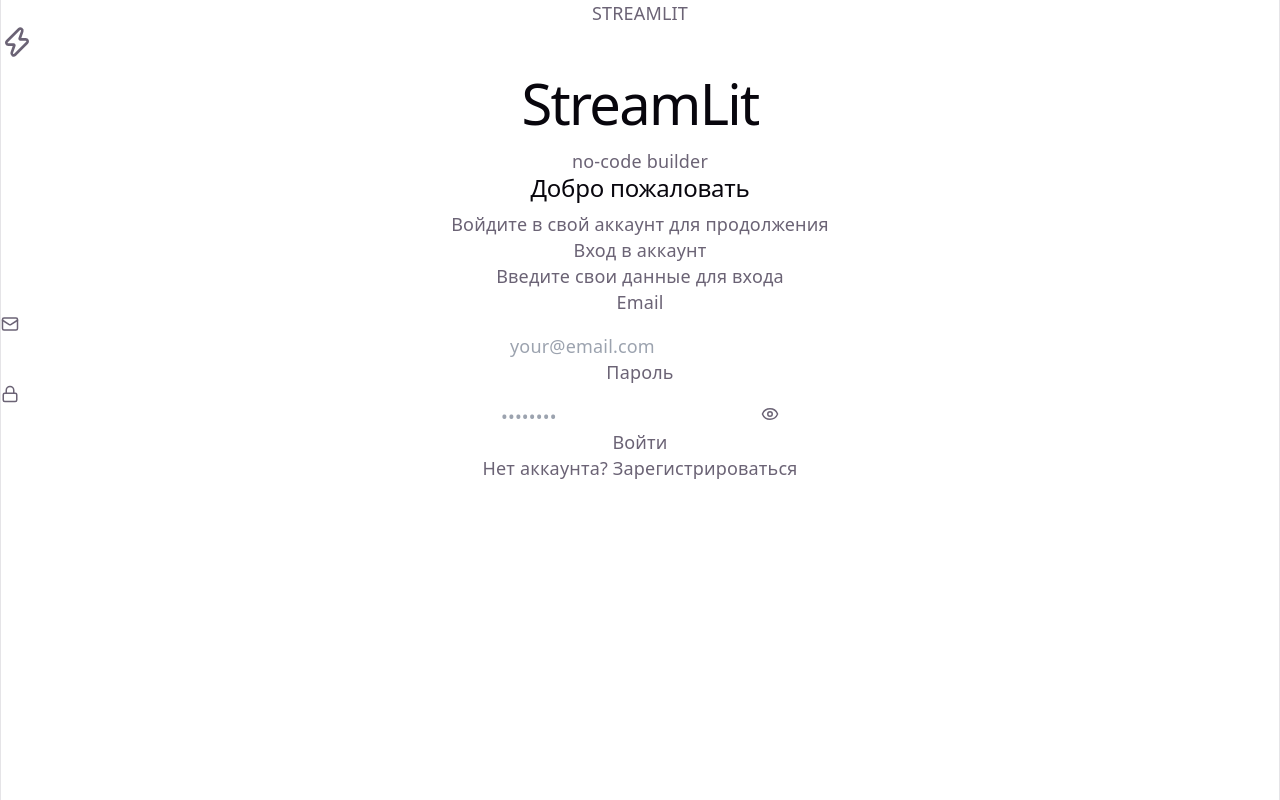
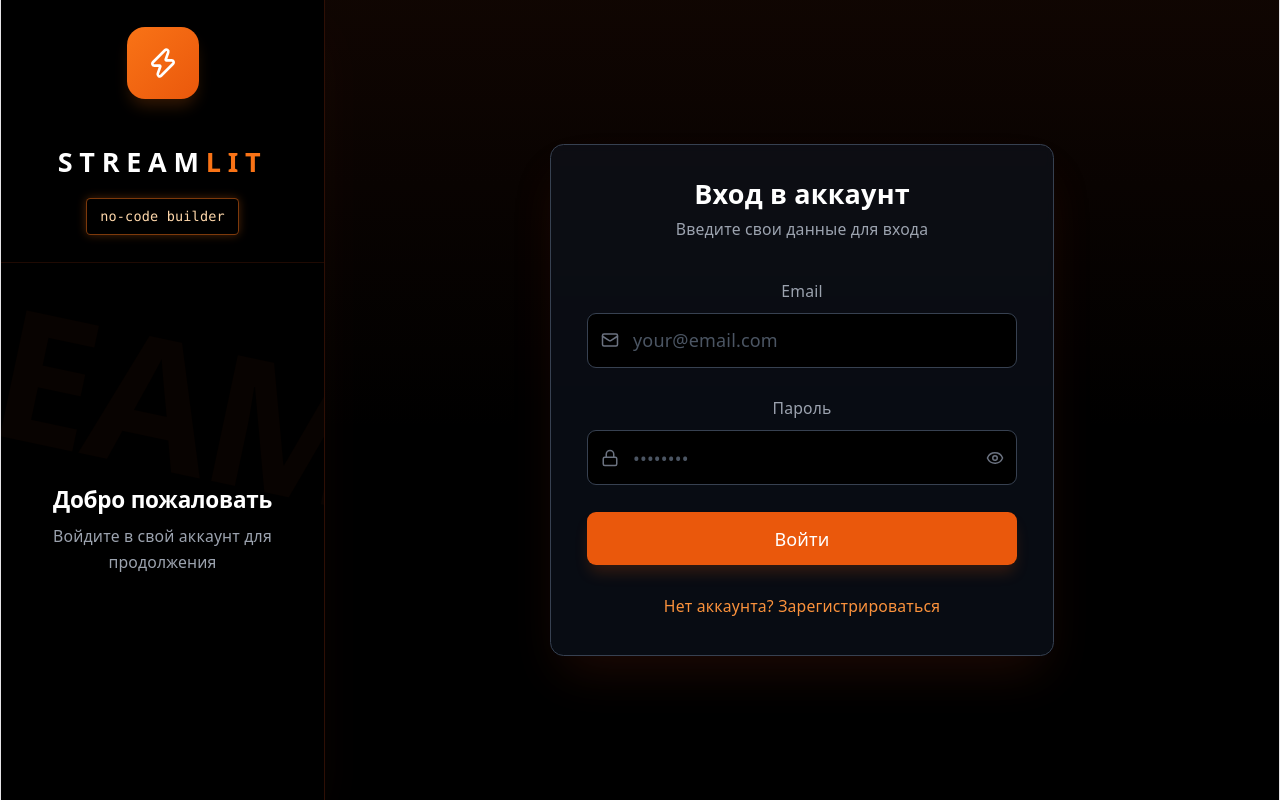
Before and after one commit to AlexFeed/streamlit_project, a React (Vite) app: page /auth in a window 1280 px wide. Built offline with nearby package versions, Linux system fonts and the light colour scheme.

Commit message:
style moved to css file

```diff
--- /dev/null
+++ b/src/pages/AuthPage/AuthPage.css
@@ -0,0 +1,283 @@
+/* AuthPage.css */
+
+.auth-page {
+  display: flex;
+  height: 100vh;
+  background-color: #000000;
+  color: #ffffff;
+  font-family: ui-sans-serif, system-ui, -apple-system, BlinkMacSystemFont, "Segoe UI", Roboto, "Helvetica Neue", Arial, "Noto Sans", sans-serif, "Apple Color Emoji", "Segoe UI Emoji", "Segoe UI Symbol", "Noto Color Emoji";
+  overflow: hidden;
+}
+
+.auth-page::selection {
+  background-color: #f97316;
+  color: #ffffff;
+}
+
+.main-area {
+  flex: 1 1 0%;
+  display: flex;
+  flex-direction: column;
+  position: relative;
+  min-width: 0;
+}
+
+.gradient-bg {
+  position: absolute;
+  top: 0;
+  left: 0;
+  width: 100%;
+  height: 24rem;
+  background: linear-gradient(to bottom, rgba(154, 52, 18, 0.1), transparent);
+  pointer-events: none;
+  z-index: 0;
+}
+
+.main-content {
+  flex: 1 1 0%;
+  display: flex;
+  align-items: center;
+  justify-content: center;
+  padding: 2rem;
+  position: relative;
+  z-index: 10;
+}
+
+/* Sidebar styles */
+.sidebar {
+  width: 18rem;
+  background-color: #000000;
+  border-right: 1px solid rgba(154, 52, 18, 0.3);
+  display: flex;
+  flex-direction: column;
+  position: relative;
+  overflow: hidden;
+  height: 100%;
+  box-shadow: 0 25px 50px -12px rgba(154, 52, 18, 0.1);
+}
+
+.background-text {
+  position: absolute;
+  inset: 0;
+  display: flex;
+  align-items: center;
+  justify-content: center;
+  pointer-events: none;
+  z-index: 0;
+}
+
+.background-text span {
+  font-size: 10rem;
+  font-weight: 900;
+  color: rgba(154, 52, 18, 0.05);
+  transform: rotate(12deg);
+  user-select: none;
+  white-space: nowrap;
+  letter-spacing: -0.025em;
+}
+
+.logo-section {
+  position: relative;
+  z-index: 10;
+  padding: 1.5rem;
+  display: flex;
+  flex-direction: column;
+  align-items: center;
+  border-bottom: 1px solid rgba(154, 52, 18, 0.2);
+}
+
+.logo-icon {
+  width: 4rem;
+  height: 4rem;
+  background: linear-gradient(to bottom right, #f97316, #ea580c);
+  border-radius: 1rem;
+  display: flex;
+  align-items: center;
+  justify-content: center;
+  box-shadow: 0 10px 15px -3px rgba(249, 115, 22, 0.2);
+  margin-bottom: 1rem;
+}
+
+.logo-text {
+  font-size: 1.5rem;
+  font-weight: 700;
+  color: #ffffff;
+  letter-spacing: 0.25em;
+  text-transform: uppercase;
+  margin-bottom: 0.25rem;
+}
+
+.logo-text span {
+  color: #f97316;
+}
+
+.badge {
+  margin-top: 1rem;
+  display: flex;
+  align-items: center;
+  gap: 0.5rem;
+  padding: 0.25rem 0.75rem;
+  border-radius: 0.25rem;
+  background-color: rgba(0, 0, 0, 0.5);
+  border: 1px solid rgba(249, 115, 22, 0.5);
+  box-shadow: 0 0 10px rgba(249, 115, 22, 0.3);
+  backdrop-filter: blur(4px);
+}
+
+.badge-text {
+  font-size: 0.75rem;
+  font-family: ui-monospace, SFMono-Regular, "SF Mono", Monaco, Consolas, "Liberation Mono", "Courier New", monospace;
+  color: #fed7aa;
+}
+
+.welcome-section {
+  position: relative;
+  z-index: 10;
+  flex: 1 1 0%;
+  display: flex;
+  flex-direction: column;
+  justify-content: center;
+  padding: 1.5rem;
+}
+
+.welcome-content {
+  text-align: center;
+}
+
+.welcome-title {
+  font-size: 1.25rem;
+  font-weight: 700;
+  color: #ffffff;
+  margin-bottom: 0.5rem;
+}
+
+.welcome-subtitle {
+  color: #9ca3af;
+  font-size: 0.875rem;
+}
+
+/* AuthForm styles */
+.form-container {
+  width: 100%;
+  max-width: 28rem;
+}
+
+.form-wrapper {
+  background-color: rgba(17, 24, 39, 0.5);
+  border: 1px solid #374151;
+  border-radius: 0.75rem;
+  box-shadow: 0 25px 50px -12px rgba(154, 52, 18, 0.2);
+  padding: 2rem;
+  backdrop-filter: blur(4px);
+}
+
+.form-header {
+  text-align: center;
+  margin-bottom: 2rem;
+}
+
+.form-title {
+  font-size: 1.5rem;
+  font-weight: 700;
+  color: #ffffff;
+  margin-bottom: 0.5rem;
+}
+
+.form-subtitle {
+  color: #9ca3af;
+  font-size: 0.875rem;
+}
+
+.form {
+  display: flex;
+  flex-direction: column;
+  gap: 1.5rem;
+}
+
+.input-label {
+  display: block;
+  font-size: 0.875rem;
+  font-weight: 500;
+  color: #9ca3af;
+  margin-bottom: 0.5rem;
+}
+
+.input-wrapper {
+  position: relative;
+}
+
+.input-icon {
+  position: absolute;
+  left: 0.75rem;
+  top: 50%;
+  transform: translateY(-50%);
+  color: #6b7280;
+}
+
+.input-field {
+  width: 100%;
+  background-color: #000000;
+  border: 1px solid #374151;
+  color: #ffffff;
+  padding: 0.75rem 1rem 0.75rem 2.5rem;
+  border-radius: 0.5rem;
+  transition: all 0.15s ease-in-out;
+}
+
+.input-field:focus {
+  outline: none;
+  box-shadow: 0 0 0 2px #f97316;
+  border-color: transparent;
+}
+
+.input-field::placeholder {
+  color: #4b5563;
+}
+
+.password-input {
+  padding-right: 3rem;
+}
+
+.password-toggle {
+  position: absolute;
+  right: 0.75rem;
+  top: 50%;
+  transform: translateY(-50%);
+  color: #6b7280;
+  transition: color 0.15s ease-in-out;
+}
+
+.password-toggle:hover {
+  color: #d1d5db;
+}
+
+.submit-button {
+  width: 100%;
+  background-color: #ea580c;
+  color: #ffffff;
+  padding: 0.75rem;
+  border-radius: 0.5rem;
+  font-weight: 500;
+  transition: all 0.15s ease-in-out;
+  box-shadow: 0 10px 15px -3px rgba(234, 88, 12, 0.2);
+}
+
+.submit-button:hover {
+  background-color: #dc2626;
+  box-shadow: 0 10px 15px -3px rgba(234, 88, 12, 0.3);
+}
+
+.switch-container {
+  text-align: center;
+  margin-top: 1.5rem;
+}
+
+.switch-button {
+  color: #fb923c;
+  font-size: 0.875rem;
+  transition: color 0.15s ease-in-out;
+}
+
+.switch-button:hover {
+  color: #fdba74;
+}
--- a/src/pages/AuthPage/components/AuthForm.jsx
+++ b/src/pages/AuthPage/components/AuthForm.jsx
@@ -3,70 +3,70 @@
 
 const AuthForm = ({ isLogin, showPassword, setShowPassword, formData, handleInputChange, handleSubmit, setIsLogin }) => {
   return (
-    <div className="w-full max-w-md">
+    <div className="form-container">
       {/* Форма */}
-      <div className="bg-gray-900/50 border border-gray-700 rounded-xl shadow-2xl shadow-orange-900/20 p-8 backdrop-blur-sm">
-        <div className="text-center mb-8">
-          <h3 className="text-2xl font-bold text-white mb-2">
+      <div className="form-wrapper">
+        <div className="form-header">
+          <h3 className="form-title">
             {isLogin ? 'Вход в аккаунт' : 'Регистрация'}
           </h3>
-          <p className="text-gray-400 text-sm">
+          <p className="form-subtitle">
             {isLogin ? 'Введите свои данные для входа' : 'Заполните форму для создания аккаунта'}
           </p>
         </div>
 
-        <form onSubmit={handleSubmit} className="space-y-6">
+        <form onSubmit={handleSubmit} className="form">
           {!isLogin && (
-            <div>
-              <label className="block text-sm font-medium text-gray-400 mb-2">Имя</label>
-              <div className="relative">
-                <User className="absolute left-3 top-1/2 transform -translate-y-1/2 text-gray-500" size={18} />
+            <div className="input-group">
+              <label className="input-label">Имя</label>
+              <div className="input-wrapper">
+                <User className="input-icon" size={18} />
                 <input
                   type="text"
                   name="name"
                   value={formData.name}
                   onChange={handleInputChange}
                   placeholder="Ваше имя"
-                  className="w-full bg-black border border-gray-700 text-white pl-10 pr-4 py-3 rounded-lg focus:outline-none focus:ring-2 focus:ring-orange-500 focus:border-transparent transition-all placeholder-gray-600"
+                  className="input-field"
                   required={!isLogin}
                 />
               </div>
             </div>
           )}
 
-          <div>
-            <label className="block text-sm font-medium text-gray-400 mb-2">Email</label>
-            <div className="relative">
-              <Mail className="absolute left-3 top-1/2 transform -translate-y-1/2 text-gray-500" size={18} />
+          <div className="input-group">
+            <label className="input-label">Email</label>
+            <div className="input-wrapper">
+              <Mail className="input-icon" size={18} />
               <input
                 type="email"
                 name="email"
                 value={formData.email}
                 onChange={handleInputChange}
                 placeholder="your@email.com"
-                className="w-full bg-black border border-gray-700 text-white pl-10 pr-4 py-3 rounded-lg focus:outline-none focus:ring-2 focus:ring-orange-500 focus:border-transparent transition-all placeholder-gray-600"
+                className="input-field"
                 required
               />
             </div>
           </div>
 
-          <div>
-            <label className="block text-sm font-medium text-gray-400 mb-2">Пароль</label>
-            <div className="relative">
-              <Lock className="absolute left-3 top-1/2 transform -translate-y-1/2 text-gray-500" size={18} />
+          <div className="input-group">
+            <label className="input-label">Пароль</label>
+            <div className="input-wrapper">
+              <Lock className="input-icon" size={18} />
               <input
                 type={showPassword ? 'text' : 'password'}
                 name="password"
                 value={formData.password}
                 onChange={handleInputChange}
                 placeholder="••••••••"
-                className="w-full bg-black border border-gray-700 text-white pl-10 pr-12 py-3 rounded-lg focus:outline-none focus:ring-2 focus:ring-orange-500 focus:border-transparent transition-all placeholder-gray-600"
+                className="input-field password-input"
                 required
               />
               <button
                 type="button"
                 onClick={() => setShowPassword(!showPassword)}
-                className="absolute right-3 top-1/2 transform -translate-y-1/2 text-gray-500 hover:text-gray-300 transition-colors"
+                className="password-toggle"
               >
                 {showPassword ? <EyeOff size={18} /> : <Eye size={18} />}
               </button>
@@ -75,16 +75,16 @@
 
           <button
             type="submit"
-            className="w-full bg-orange-600 hover:bg-orange-700 text-white py-3 rounded-lg font-medium transition-all shadow-lg shadow-orange-600/20 hover:shadow-orange-600/30"
+            className="submit-button"
           >
             {isLogin ? 'Войти' : 'Создать аккаунт'}
           </button>
         </form>
 
-        <div className="text-center mt-6">
+        <div className="switch-container">
           <button
             onClick={() => setIsLogin(!isLogin)}
-            className="text-orange-400 hover:text-orange-300 text-sm transition-colors"
+            className="switch-button"
           >
             {isLogin ? 'Нет аккаунта? Зарегистрироваться' : 'Уже есть аккаунт? Войти'}
           </button>
--- a/src/pages/AuthPage/components/Sidebar.jsx
+++ b/src/pages/AuthPage/components/Sidebar.jsx
@@ -3,34 +3,32 @@
 
 const Sidebar = ({ isLogin }) => {
   return (
-    <aside className="w-72 bg-black border-r border-orange-900/30 flex flex-col relative overflow-hidden h-full shadow-2xl shadow-orange-900/10">
+    <aside className="sidebar">
       {/* Фоновая надпись "STREAMLIT" */}
-      <div className="absolute inset-0 flex items-center justify-center pointer-events-none z-0">
-        <div className="text-[10rem] font-black text-orange-900/5 rotate-12 select-none whitespace-nowrap tracking-tighter">
-          STREAMLIT
-        </div>
+      <div className="background-text">
+        <span>STREAMLIT</span>
       </div>
 
       {/* Верхняя часть: Логотип */}
-      <div className="relative z-10 p-6 flex flex-col items-center border-b border-orange-900/20">
-        <div className="w-16 h-16 bg-gradient-to-br from-orange-500 to-orange-700 rounded-2xl flex items-center justify-center shadow-lg shadow-orange-500/20 mb-4">
+      <div className="logo-section">
+        <div className="logo-icon">
           <Zap size={32} className="text-white" />
         </div>
-        <h1 className="text-2xl font-bold text-white tracking-widest uppercase mb-1">
-          Stream<span className="text-orange-500">Lit</span>
+        <h1 className="logo-text">
+          Stream<span>Lit</span>
         </h1>
-        <div className="mt-4 flex items-center gap-2 px-3 py-1 rounded bg-black/50 border border-orange-500/50 shadow-[0_0_10px_rgba(249,115,22,0.3)] backdrop-blur-sm">
-          <span className="text-xs font-mono text-orange-200">no-code builder</span>
+        <div className="badge">
+          <span className="badge-text">no-code builder</span>
         </div>
       </div>
 
       {/* Центральная часть */}
-      <div className="relative z-10 flex-1 flex flex-col justify-center p-6">
-        <div className="text-center">
-          <h2 className="text-xl font-bold text-white mb-2">
+      <div className="welcome-section">
+        <div className="welcome-content">
+          <h2 className="welcome-title">
             {isLogin ? 'Добро пожаловать' : 'Создайте аккаунт'}
           </h2>
-          <p className="text-gray-400 text-sm">
+          <p className="welcome-subtitle">
             {isLogin ? 'Войдите в свой аккаунт для продолжения' : 'Начните создавать no-code приложения'}
           </p>
         </div>
--- a/src/pages/AuthPage/index.jsx
+++ b/src/pages/AuthPage/index.jsx
@@ -1,6 +1,7 @@
 import React, { useState } from 'react';
 import Sidebar from './components/Sidebar';
 import AuthForm from './components/AuthForm';
+import './AuthPage.css';
 
 const AuthPage = () => {
   const [isLogin, setIsLogin] = useState(true);
@@ -25,14 +26,14 @@
   };
 
   return (
-    <div className="flex h-screen bg-black text-white font-sans overflow-hidden selection:bg-orange-500 selection:text-white">
+    <div className="auth-page">
       <Sidebar isLogin={isLogin} />
 
       {/* Основная область */}
-      <div className="flex-1 flex flex-col min-w-0 relative">
-        <div className="absolute top-0 left-0 w-full h-96 bg-gradient-to-b from-orange-900/10 to-transparent pointer-events-none z-0" />
+      <div className="main-area">
+        <div className="gradient-bg" />
 
-        <main className="flex-1 flex items-center justify-center p-8 relative z-10">
+        <main className="main-content">
           <AuthForm
             isLogin={isLogin}
             showPassword={showPassword}
```
